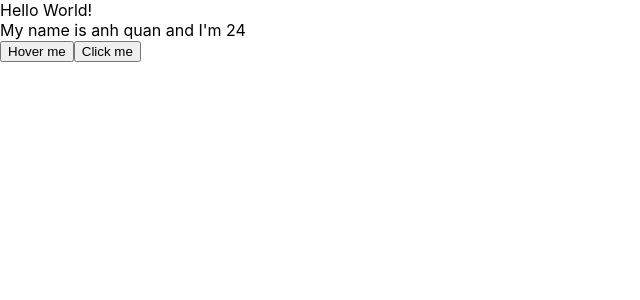
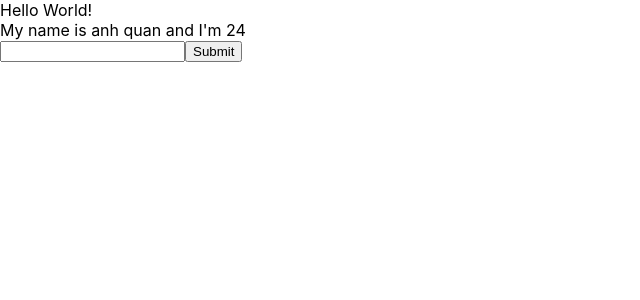
Before and after one commit to anhquan74-dev/learn-react-hoidanit, a React (Create React App) app: page / in a window 1280 px wide. Shown: the top 300 px of the page, without its empty margins (0-640 px from the left). Built offline with nearby package versions, Linux system fonts and the light colour scheme.

Commit message:
video 21

```diff
--- a/src/components/MyComponent.js
+++ b/src/components/MyComponent.js
@@ -7,15 +7,15 @@ class MyComponent extends React.Component {
         age: 24,
     };
 
-    handleClick(e){
+    handleClick(e) {
         // console.log(e, e.target)
         console.log(e.target.innerText)
-        console.log("Random: " + Math.floor((Math.random()*100) + 1))
+        console.log("Random: " + Math.floor((Math.random() * 100) + 1))
         //merge stage
         this.setState({
             // ...this.state,
             name: 'ANH QUAN',
-            age: Math.floor((Math.random()*100) + 1)
+            age: Math.floor((Math.random() * 100) + 1)
         })
     }
 
@@ -23,12 +23,29 @@ class MyComponent extends React.Component {
         console.log(e.pageX)
     }
 
+    handleOnChange(e) {
+        console.log(e.target.value)
+        this.setState({
+            name: e.target.value
+        })
+    }
+
+    handleSubmit(e) {
+        e.preventDefault();
+        console.log(this.state)
+    }
+
     render() {
         return (<div>
             My name is {this.state.name} and I'm {this.state.age}
             <br />
-            <button onMouseOver={this.handleMouseOver}>Hover me</button>
-            <button onClick={(e) => this.handleClick(e)}>Click me</button>
+            <form onSubmit={(e) => this.handleSubmit(e)}>
+                <input
+                    type="text"
+                    onChange={(e) => this.handleOnChange(e)}
+                />
+                <button>Submit</button>
+            </form>
         </div>);
     }
 }
```
